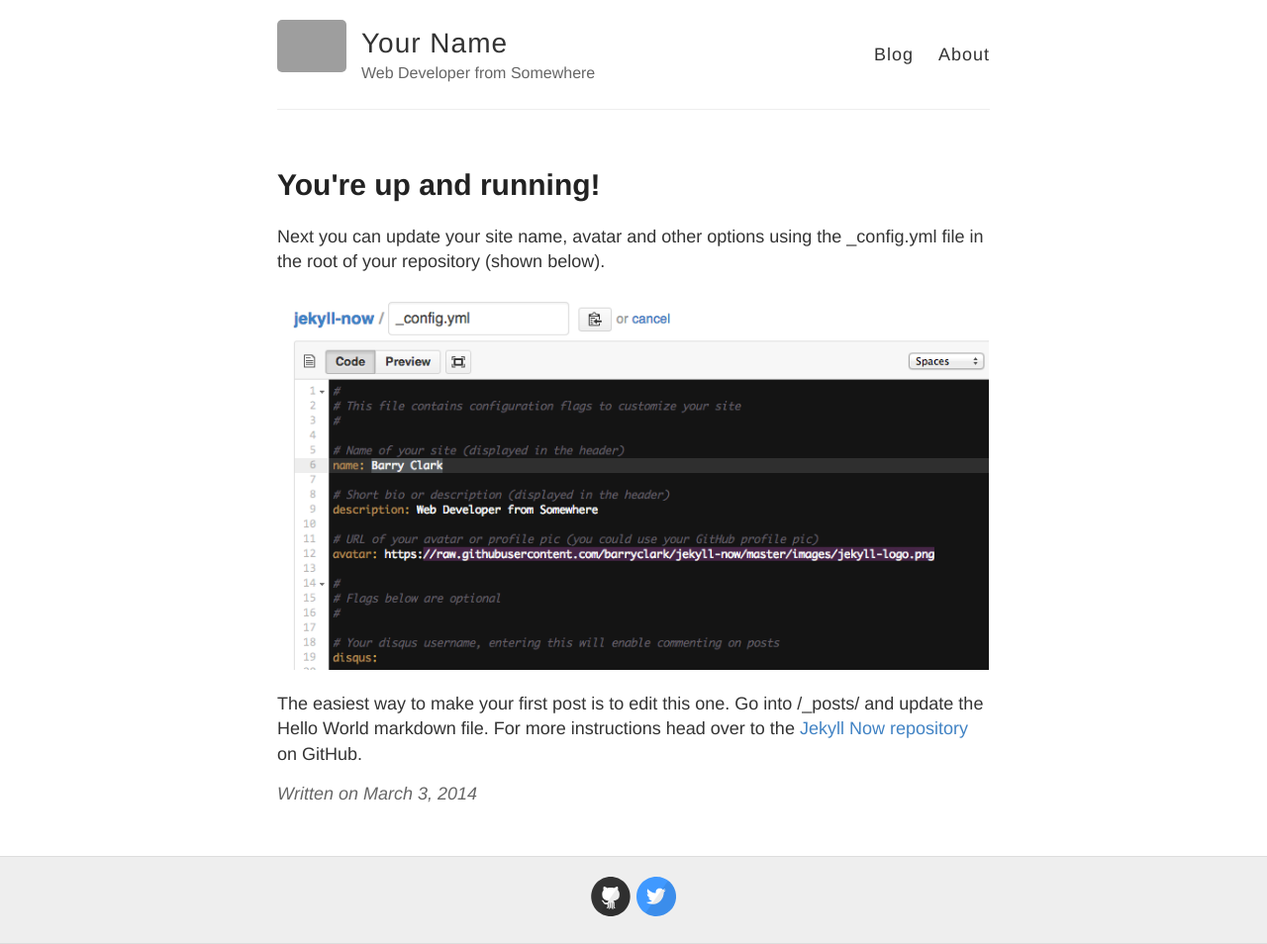
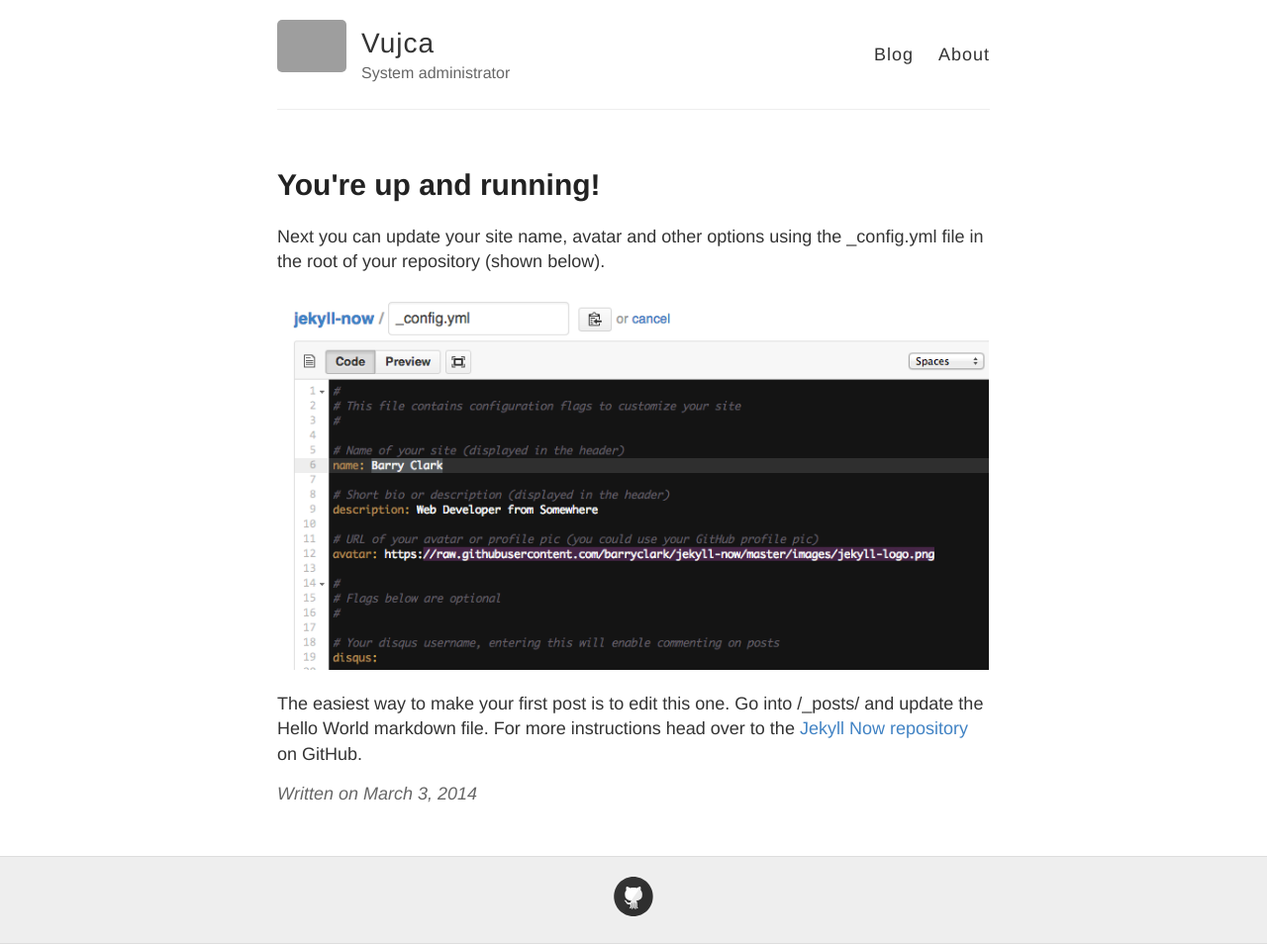
Before and after one commit to vujca/vujca.github.io, a Jekyll site: the page built from _posts/2014-3-3-Hello-World.md, in a window 1280 px wide. Shown: the whole page at 99% size. Built offline with Jekyll 4.4.1, drawn with Linux system fonts in a browser that asks for light colours; grey boxes are pictures that could not be loaded.

Commit message:
Update _config.yml

```diff
--- a/_config.yml
+++ b/_config.yml
@@ -3,10 +3,10 @@
 #
 
 # Name of your site (displayed in the header)
-name: Your Name
+name: Vujca
 
 # Short bio or description (displayed in the header)
-description: Web Developer from Somewhere
+description: System administrator
 
 # URL of your avatar or profile pic (you could use your GitHub profile pic)
 avatar: https://raw.githubusercontent.com/barryclark/jekyll-now/master/images/jekyll-logo.png
@@ -21,12 +21,12 @@
   email:
   facebook:
   flickr:
-  github: barryclark/jekyll-now
+  github: vujca/vujca.github.io
   instagram:
   linkedin:
   pinterest:
   rss: # just type anything here for a working RSS icon
-  twitter: jekyllrb
+  twitter:
   stackoverflow: # your stackoverflow profile, e.g. "users/50476/bart-kiers"
   youtube: # channel/<your_long_string> or user/<user-name>
   googleplus: # anything in your profile username that comes after plus.google.com/
@@ -47,7 +47,7 @@
 # (http://yourusername.github.io/repository-name)
 # and NOT your User repository (http://yourusername.github.io)
 # then add in the baseurl here, like this: "/repository-name"
-baseurl: ""
+baseurl: "/vujca.github.io"
 
 #
 # !! You don't need to change any of the configuration flags below !!
```
